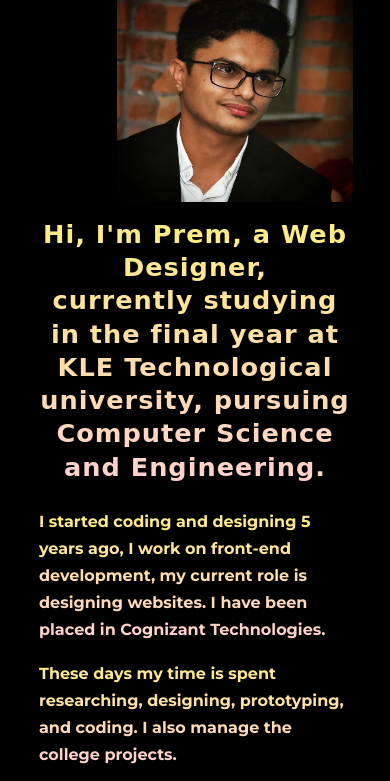
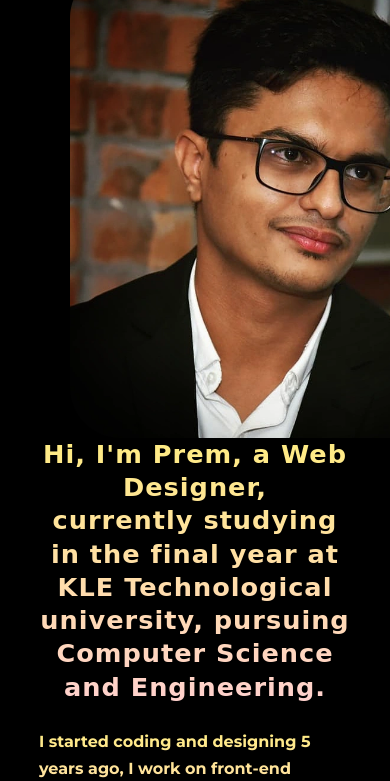
Before and after one commit to premkulkarni16/portfolio, a plain HTML site: page about.html in a window 390 px wide. Shown: the part 75-856 px from the top of the page. Drawn offline with nearby package versions, Linux system fonts and the light colour scheme; a web font is replaced by a local one.

Commit message:
Update styles.css

```diff
--- a/css/styles.css
+++ b/css/styles.css
@@ -588,12 +588,6 @@ background-image: linear-gradient(147deg, #fe0944 0%, #5f0a87 74%);
      opacity: 1;
    }
 
-.titles-image{
-  width: 330px;
-  height: 250px;
-  text-align: center;
-  padding: 5% 15%;
-}
 
 .intros{
   font-size: 1.6rem;
```
